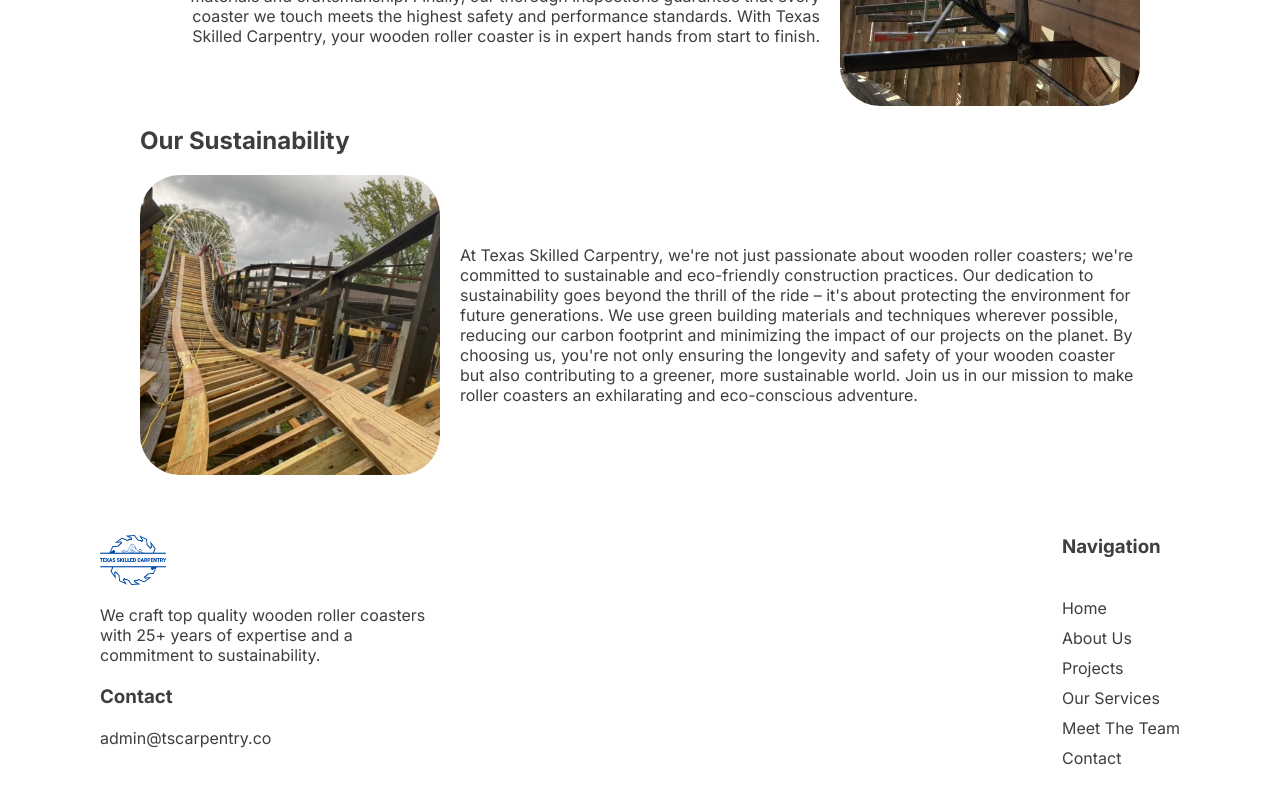
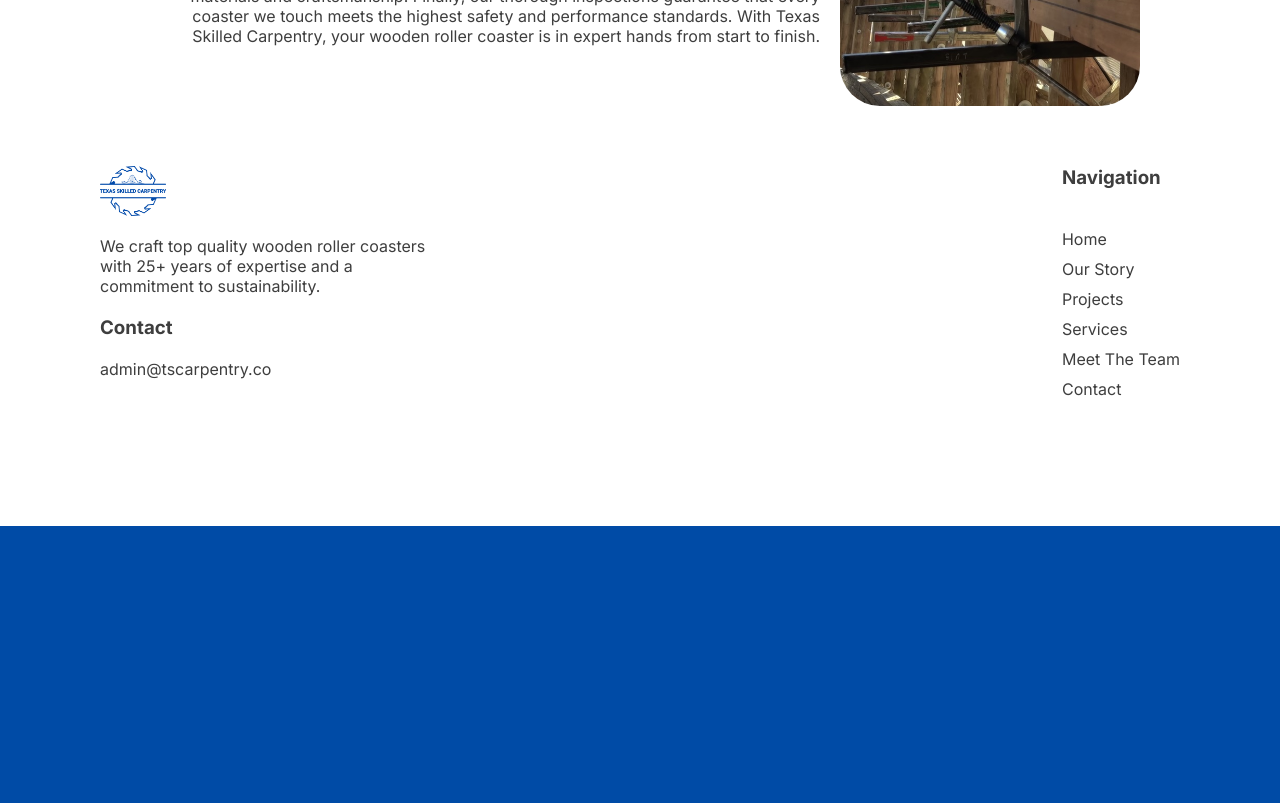
Before and after one commit to tscarpentryapp/TSCApp, a Next.js app: page /projects in a window 1280 px wide. Shown: the part 780-1583 px from the top of the page. After the commit the page ends 1306 px from the top, so only its background shows below. Built offline with nearby package versions, Linux system fonts and the light colour scheme.

Commit message:
Agregué cambios repidos

```diff
--- a/pages/components/ContactForm.js
+++ b/pages/components/ContactForm.js
@@ -182,6 +182,7 @@ export default function ContactForm() {
                 border-radius: 20px;
                 outline: none;
                 color: var(--tsc-color);
+                background: #fff;
                 font-size: 20px;
             }
             .inputBox textarea
@@ -195,6 +196,7 @@ export default function ContactForm() {
                 border-radius: 20px;
                 outline: none;
                 color: var(--tsc-color);
+                background: #fff;
                 font-family: 'Roboto', sans-serif;
                 font-size: 20px;
                 resize: none;
--- a/pages/components/Footer.js
+++ b/pages/components/Footer.js
@@ -15,11 +15,11 @@ export default function Footer() {
                     <h3>Navigation</h3>
                     <ul>
                         <li><Link href="/">Home</Link></li>
-                        <li><Link href="/about-us">About Us</Link></li>
+                        <li><Link href="/our-story">Our Story</Link></li>
                         <li><Link href="/projects">Projects</Link></li>
-                        <li><Link href="/our-services">Our Services</Link></li>
+                        <li><Link href="/services">Services</Link></li>
                         <li><Link href="/meet-the-team">Meet The Team</Link></li>
-                        <li><Link href="/contact">Contact</Link></li>
+                        <li><Link href="/#contact">Contact</Link></li>
                     </ul>
                 </article>
                 {/* <article>
--- a/pages/components/GoogleMap.js
+++ b/pages/components/GoogleMap.js
@@ -20,7 +20,8 @@ function initMap() {
     ['Waldameer And Water World (Erie, Pennsylvania)', 42.1096702, -80.1561363, 5],
     ['Adventureland (Altoona, Iowa)', 41.6506670, -93.5031207, 3],
     ['Alabama Adventure & Splash Adventure (Alabama)', 33.3792194, -86.9968425, 2],
-    ['Funtown Splashtown, Maine', 43.5301831, -70.4304971, 1]
+    ['Funtown Splashtown, (Maine)', 43.5301831, -70.4304971, 1],
+    ['Seabreeze Amusement Park, (Rochester, Nueva York)', 43.229411, -77.543473, 6]
   ];
 
   const map = new window.google.maps.Map(document.getElementById('map'), {
--- a/pages/projects/index.js
+++ b/pages/projects/index.js
@@ -44,15 +44,6 @@ export default function Projects() {
                 <img src='/assets/images/image17.jpeg' />
                 <p>
                   When it comes to repairing and maintaining wooden roller coasters, our process is second to none. From the initial consultation to the final inspection, we follow a rigorous step-by-step approach that ensures excellence at every stage. We begin by conducting a comprehensive assessment, identifying any structural issues, wear and tear, or safety concerns. Our team then crafts a customized repair and maintenance plan tailored to the unique needs of each coaster. We execute these plans with precision, using the finest materials and craftsmanship. Finally, our thorough inspections guarantee that every coaster we touch meets the highest safety and performance standards. With Texas Skilled Carpentry, your wooden roller coaster is in expert hands from start to finish.
-                </p>
-              </div>
-            </article>
-            <article className='ArticleContainer'>
-              <h2>Our Sustainability</h2>
-              <div className='ArticleContent'>
-                <img src='/assets/images/image7.jpeg' />
-                <p>
-                  At Texas Skilled Carpentry, we're not just passionate about wooden roller coasters; we're committed to sustainable and eco-friendly construction practices. Our dedication to sustainability goes beyond the thrill of the ride – it's about protecting the environment for future generations. We use green building materials and techniques wherever possible, reducing our carbon footprint and minimizing the impact of our projects on the planet. By choosing us, you're not only ensuring the longevity and safety of your wooden coaster but also contributing to a greener, more sustainable world. Join us in our mission to make roller coasters an exhilarating and eco-conscious adventure.
                 </p>
               </div>
             </article>
```
